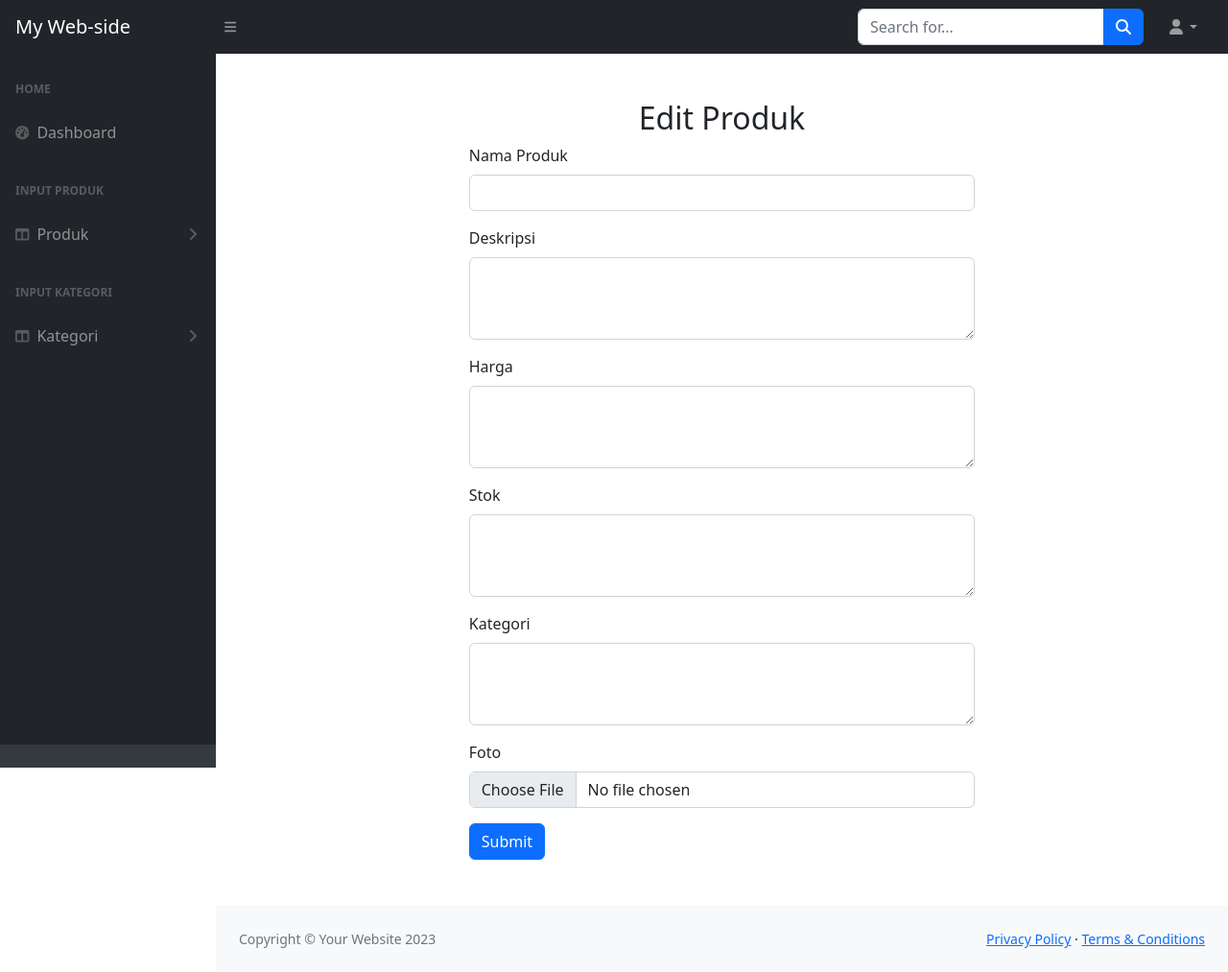
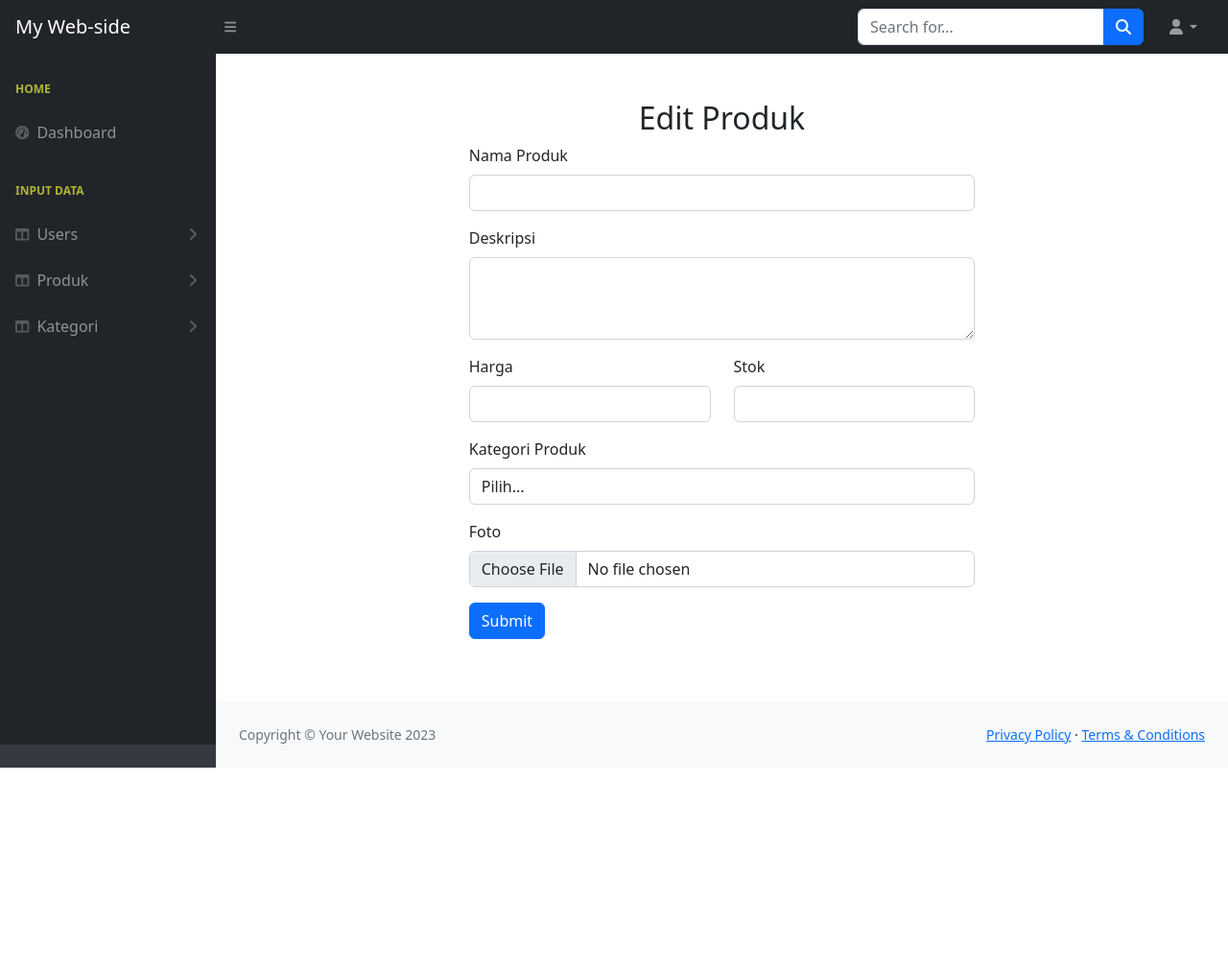
Before and after one commit to fidz-rgb/MediatamaB6, a PHP site: page /dashboard/produk/edit_produk.php?id_produk=1 in a window 1280 px wide. Shown: the whole page at 96% size. After the commit the page ends 800 px from the top, so only its background shows below. Run offline with PHP 8.4, Linux system fonts and the light colour scheme; data that the repository does not hold is empty; some libraries are stand-ins or nearby versions.

Commit message:
perbaikan UI produk dan CRUDnya,dan jg UI kategori dan CRUDnya jg

```diff
--- a/dashboard/kategori/edit_kategori.php
+++ b/dashboard/kategori/edit_kategori.php
@@ -10,11 +10,11 @@ $item = mysqli_fetch_array($cari);
     <h2 style="text-align: center;">Edit Kategori</h2>
     <div class="mb-3">
         <label for="exampleInput" class="form-label">Nama Kategori</label>
-        <input type="text" class="form-control" id="exampleInputPassword1" name="nm_kategori" value="<?= $item['name'] ?>">
+        <input type="text" class="form-control" id="exampleInputPassword1" name="nm_kategori" value="<?= $item['nm_category'] ?>">
     </div>
     <div class="mb-3">
         <label for="exampleInput" class="form-label">Deskripsi</label>
-        <input type="text" class="form-control" id="exampleInputPassword1" name="deskripsi" value="<?= $item['description'] ?>">
+        <input type="text" class="form-control" id="exampleInputPassword1" name="deskripsi" value="<?= $item['desc_category'] ?>">
     </div>
     <button type="submit" class="btn btn-primary">Submit</button>
 </form>
--- a/dashboard/kategori/prosesEdit_kategori.php
+++ b/dashboard/kategori/prosesEdit_kategori.php
@@ -4,8 +4,8 @@ $id_kategori = $_GET ['id_kategori'];
 $nm_kategori = $_POST['nm_kategori'];
 $deskripsi = $_POST['deskripsi'];
 $update = mysqli_query($connect,"UPDATE categories SET
-name ='$nm_kategori',
-description = '$deskripsi'
+nm_category ='$nm_kategori',
+desc_category = '$deskripsi'
 WHERE category_id=$id_kategori");
 if($update){
     echo "<script>
--- a/dashboard/kategori/tambah_kategori.php
+++ b/dashboard/kategori/tambah_kategori.php
@@ -4,7 +4,7 @@ include "../koneksi.php";
 $nm_kategori = $_POST['nm_kategori'];
 $deskripsi = $_POST['deskripsi'];
 //ini merujuk langsung sesuai penamaan tabel/field yg dibuat di db
-$tambah = mysqli_query($connect,"INSERT INTO categories(name,description) VALUES ('$nm_kategori','$deskripsi')");
+$tambah = mysqli_query($connect,"INSERT INTO categories(nm_category,desc_category) VALUES ('$nm_kategori','$deskripsi')");
 if($tambah){
     echo "<script>
     alert('Data berhasil ditambahkan')
--- a/dashboard/kategori/tampil_kategori.php
+++ b/dashboard/kategori/tampil_kategori.php
@@ -23,8 +23,8 @@
     ?>
       <tr>
         <th scope="row"><?= $no++ ?></th>
-        <td><?= $item['name'] ?></td>
-        <td><?= $item['description'] ?></td>
+        <td><?= $item['nm_category'] ?></td>
+        <td><?= $item['desc_category'] ?></td>
         <td style="text-align: center;">
           <div class="btn-group" role="group" aria-label="Basic example">
             <button type="button" class="btn btn-primary"><a href="edit_kategori.php?id_kategori=<?= $item['category_id'] ?>" style="text-decoration: none; color:white;">Sunting</a></button>
--- a/dashboard/kategori/upload-kategori.php
+++ b/dashboard/kategori/upload-kategori.php
@@ -5,11 +5,11 @@
   <h2 style="text-align: center;">Input Kategori</h2>
   <div class="mb-3">
     <label for="exampleInput" class="form-label">Nama Kategori</label>
-    <input type="text" class="form-control" id="exampleInputPassword1" name="nm_kategori">
+    <input type="text" class="form-control" name="nm_kategori">
   </div>
   <div class="mb-3">
     <label for="exampleInput" class="form-label">Deskripsi Kategori</label>
-    <input type="text" class="form-control" id="exampleInputPassword1" name="deskripsi">
+    <input type="text" class="form-control" name="deskripsi">
   </div>
   <button type="submit" class="btn btn-primary">Submit</button>
 </form>
--- a/dashboard/layout/sidebar.php
+++ b/dashboard/layout/sidebar.php
@@ -7,12 +7,27 @@ $username = isset($_SESSION['username']) ? $_SESSION['username'] : null;
         <nav class="sb-sidenav accordion sb-sidenav-dark" id="sidenavAccordion">
             <div class="sb-sidenav-menu">
                 <div class="nav">
-                    <div class="sb-sidenav-menu-heading">Home</div>
+                    <div class="sb-sidenav-menu-heading" style="color: #B0B435;">Home</div>
                     <a class="nav-link" href="../home/index.php">
                         <div class="sb-nav-link-icon"><i class="fas fa-tachometer-alt"></i></div>
                         Dashboard
                     </a>
-                    <div class="sb-sidenav-menu-heading">Input Produk</div>
+                    <div class="sb-sidenav-menu-heading" style="color: #B0B435;">Input Data</div>
+
+                     <!-- users -->
+                     <a class="nav-link collapsed" href="" data-bs-toggle="collapse" data-bs-target="#collapseUser" aria-expanded="false" aria-controls="collapseUser">
+                        <div class="sb-nav-link-icon"><i class="fas fa-columns"></i></div>
+                        Users
+                        <div class="sb-sidenav-collapse-arrow"><i class="fas fa-angle-down"></i></div>
+                    </a>
+                    <div class="collapse" id="collapseUser" aria-labelledby="headingOne" data-bs-parent="#sidenavAccordion">
+                        <nav class="sb-sidenav-menu-nested nav">
+                            <a class="nav-link" href="../produk/tampil_produk.php">Tampil Users</a>
+                            <a class="nav-link" href="../produk/upload-produk.php">Tambah Users</a>
+                        </nav>
+                    </div>
+                    <!-- end users -->
+                    <!-- produk -->
                     <a class="nav-link collapsed" href="" data-bs-toggle="collapse" data-bs-target="#collapseProduk" aria-expanded="false" aria-controls="collapseProduk">
                         <div class="sb-nav-link-icon"><i class="fas fa-columns"></i></div>
                         Produk
@@ -24,7 +39,8 @@ $username = isset($_SESSION['username']) ? $_SESSION['username'] : null;
                             <a class="nav-link" href="../produk/upload-produk.php">Tambah Produk</a>
                         </nav>
                     </div>
-                    <div class="sb-sidenav-menu-heading">Input Kategori</div>
+                    <!-- end produk -->
+                     <!-- kategori -->
                     <a class="nav-link collapsed" href="" data-bs-toggle="collapse" data-bs-target="#collapseKategori" aria-expanded="false" aria-controls="collapseKategori">
                         <div class="sb-nav-link-icon"><i class="fas fa-columns"></i></div>
                         Kategori
@@ -36,8 +52,7 @@ $username = isset($_SESSION['username']) ? $_SESSION['username'] : null;
                             <a class="nav-link" href="../kategori/upload-kategori.php">Tambah Kategori</a>
                         </nav>
                     </div>
-
-
+                    <!-- end kategori -->
                 </div>
             </div>
             <div class="sb-sidenav-footer">
--- a/dashboard/produk/edit_produk.php
+++ b/dashboard/produk/edit_produk.php
@@ -3,35 +3,49 @@
 <?php include "../koneksi.php";
 $id_produk = $_GET['id_produk'];
 $cari = mysqli_query($connect, "SELECT * FROM products WHERE product_id = '$id_produk'");
-$item = mysqli_fetch_array($cari);
+$itemproduk = mysqli_fetch_array($cari);
 ?>
 <!-- input form -->
-<form action="prosesEdit_produk.php?id_produk=<?= $item['product_id'] ?>" method="post" enctype="multipart/form-data" class="mx-auto my-5 w-50">
+<form action="prosesEdit_produk.php?id_produk=<?= $itemproduk['product_id'] ?>" method="post" enctype="multipart/form-data" class="mx-auto my-5 w-50">
 
     <h2 style="text-align: center;">Edit Produk</h2>
     <div class="mb-3">
         <label for="" class="form-label">Nama Produk</label>
-        <input type="text" class="form-control" id="" name="nm_produk" value="<?= $item['name'] ?>">
+        <input type="text" class="form-control" id="" name="nm_produk" value="<?= $itemproduk['nm_product'] ?>">
     </div>
     <div class="mb-3">
         <label for="exampleFormControlTextarea1" class="form-label">Deskripsi</label>
-        <textarea class="form-control" id="exampleFormControlTextarea1" rows="3" name="deskripsi"><?= $item['description'] ?></textarea>
+        <textarea class="form-control" id="exampleFormControlTextarea1" rows="3" name="deskripsi"><?= $itemproduk['desc_product'] ?></textarea>
+    </div>
+    <div class="row">
+        <div class="col mb-3">
+            <label for="exampleInput" class="form-label">Harga</label>
+            <input type="text" class="form-control" id="" name="harga" value="<?= $itemproduk['price'] ?>">
+        </div>
+        <div class="col mb-3">
+            <label for="exampleInput" class="form-label">Stok</label>
+            <input type="text" class="form-control" id="" name="stok" value="<?= $itemproduk['stock_quantity'] ?>">
+        </div>
     </div>
     <div class="mb-3">
-        <label for="exampleFormControlTextarea1" class="form-label">Harga</label>
-        <textarea class="form-control" id="exampleFormControlTextarea1" rows="3" name="harga"><?= $item['price'] ?></textarea>
-    </div>
-    <div class="mb-3">
-        <label for="exampleFormControlTextarea1" class="form-label">Stok</label>
-        <textarea class="form-control" id="exampleFormControlTextarea1" rows="3" name="stok"><?= $item['stock_quantity'] ?></textarea>
-    </div>
-    <div class="mb-3">
-        <label for="exampleFormControlTextarea1" class="form-label">Kategori</label>
-        <textarea class="form-control" id="exampleFormControlTextarea1" rows="3" name="id_kategori"><?= $item['category_id'] ?></textarea>
+        <label for="" class="form-label">Kategori Produk</label>
+        <select name="kategori" id="" class="form-control">
+            <option selected disabled value="">Pilih...</option>
+            <?php
+            include "../koneksi.php";
+            $kategori = mysqli_query($connect, "SELECT * FROM categories");
+            while ($itemkategori = mysqli_fetch_array($kategori)) {
+            ?>
+                <option value="<?= $itemkategori['category_id'] ?>"
+                    <?= $itemkategori['category_id'] == $itemproduk['category_id'] ? 'selected' : '' ?>>
+                    <?= $itemkategori['nm_category'] ?>
+                </option>
+            <?php } ?>
+        </select>
     </div>
     <div class="mb-3">
         <label for="formFile" class="form-label">Foto</label>
-        <input class="form-control" type="file" id="formFile" name="image" value="<?= $item['image'] ?>">
+        <input class="form-control" type="file" id="formFile" name="image" value="<?= $itemproduk['image'] ?>">
     </div>
     <button type="submit" class="btn btn-primary">Submit</button>
 </form>
--- a/dashboard/produk/hapus_produk.php
+++ b/dashboard/produk/hapus_produk.php
@@ -4,7 +4,7 @@ include "../koneksi.php";
 if(isset($_GET['id_produk']))
 $id_produk = $_GET['id_produk'];
 
-$hapus = mysqli_query($connect, "DELETE FROM tb_produk WHERE id_produk='$id_produk' ");
+$hapus = mysqli_query($connect, "DELETE FROM products WHERE product_id='$id_produk' ");
 if($hapus){
     echo "<script>
     alert('Data berhasil di Hapus')
--- a/dashboard/produk/tambah_produk.php
+++ b/dashboard/produk/tambah_produk.php
@@ -10,7 +10,7 @@ $nmSementara = $_FILES['image']['tmp_name'];
 $trUpload = move_uploaded_file($nmSementara, '../assets/img/upload/' .$nmFile);
 
 $tambah = mysqli_query($connect,"INSERT INTO products
-(name,description,price,stock_quantity,category_id,image) VALUES
+(nm_product,desc_product,price,stock_quantity,category_id,image) VALUES
 ('$name','$deskripsi','$harga','$stok','$kategori','$nmFile')");
 if($tambah){
     echo "<script>
```
Also changed, not shown: dashboard/produk/prosesEdit_produk.php (+6 -6 lines), dashboard/produk/tampil_produk.php (+19 -14 lines), dashboard/produk/upload-produk.php (+4 -9 lines), dashboard/assets/img/upload/dan-gold-N7RiDzfF2iw-unsplash.jpg (deleted), 1 other file.
